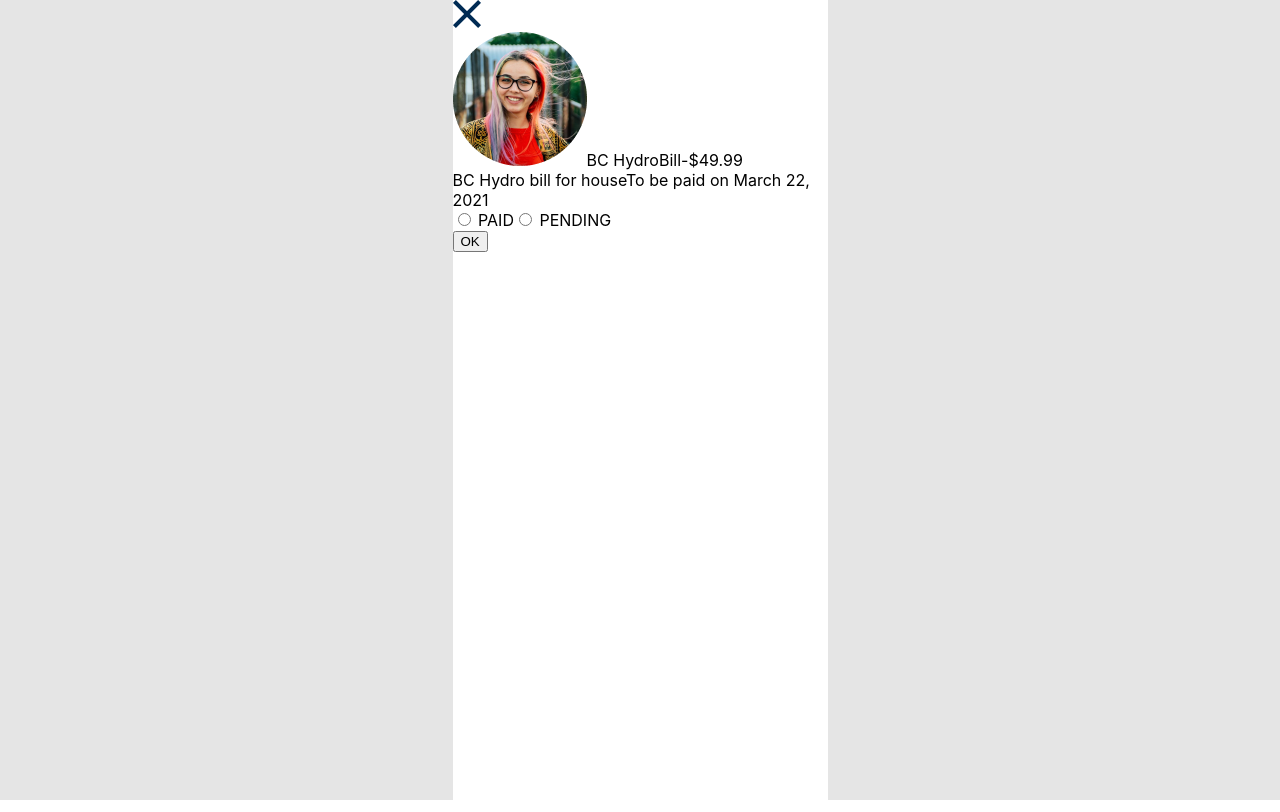
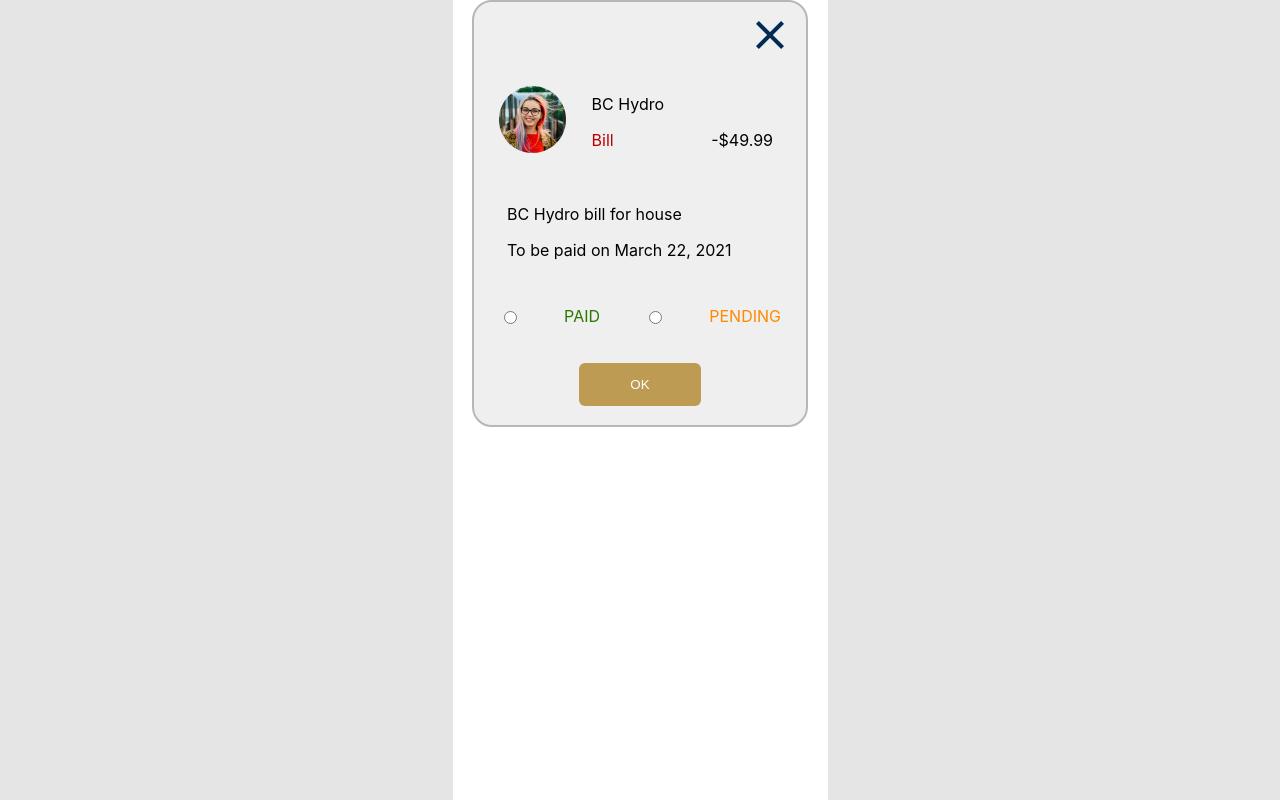
Before and after one commit to Evelyn-ZYW/MDIA3109-Mid-term, a React (Create React App) app: page / in a window 1280 px wide. Built offline with nearby package versions, Linux system fonts and the light colour scheme.

Commit message:
comps/Popup 50% in progress

```diff
--- a/src/comps/Popup/index.js
+++ b/src/comps/Popup/index.js
@@ -1,44 +1,103 @@
-import React from 'react';
+import React, {useState} from 'react';
 import styled from 'styled-components';
 import close from "images/close.png";
 import a1 from "images/a1.png";
 
 const Container = styled.div`
+    min-width: 332px;
+    max-width: 332px;
+    min-height: 423px;
+    max-height: 432px;
+    border: 2px solid #B7B7B7;
+    border-radius: 20px;
+    background-color: rgba(238, 238, 238, 0.9);
+    position: relative;
+    display: flex;
+    flex-direction: column;
+    justify-content: space-around;
+    & > div {
+        margin: 15px 25px;
+        position: relative;
+        display: flex;
+        justify-content: ${props => props.jc ? props.js : "space-between"};
+        & > img {
+            max-width: ${props => props.maxwidth ? props.maxwidth : "67px"};
+            max-height: ${props => props.maxheight ? props.maxheight : "67px"};
+        }
+        & > span {
+            display:flex;
+            flex-direction: column;
+            min-width: 70%;
+            color: ${props => props.color ? props.color : "black"};
+
+            & > span {
+                display:flex;
+                justify-content: space-between;
+                padding: 8px;
+                & > span{
+                    display:flex;
+                }
+            }
+        }
+    }
 
 `;
-const FormRadio = styled.input.attrs({type: 'radio'})`
+const FormRadio = styled.input.attrs({ type: 'radio' })`
 `;
 const Button = styled.button`
+    min-width: 122px;
+    max-width: 122px;
+    min-height: 43px;
+    max-height: 43px;
+    background-color: #BD9B52;
+    color: #FFF;
+    border-radius: 6px;
+    border: none;
+    outline: none;
+    &:active{
+        box-shadow: 0 3 px #666;
+        transform: translateY(2px);
+    }
+`;
+const Close = styled.img`
+    position: relative;
+    right: -91%;
+`;
 
-`;
-const Popup = () =>{
+
+
+const Popup = ({ onClose }) => {
     return <Container>
         <div>
-            <img src={close} />
+            <Close src={close} onClick={onClose} />
         </div>
         <div>
             <img src={a1} />
-            <span>BC Hydro</span>
             <span>
-                <span>Bill</span>
-                <span>-$49.99</span>
+                <span>BC Hydro</span>
+                <span>
+                    <span style={{color:"#B80000"}}>Bill</span>
+                    <span>-$49.99</span>
+                </span>
             </span>
         </div>
         <div>
-            <span>BC Hydro bill for house</span>
-            <span>To be paid on March 22, 2021</span>
+            <span>
+                <span>BC Hydro bill for house</span>
+                <span>To be paid on March 22, 2021</span>
+            </span>
         </div>
         <div>
-            <FormRadio /> PAID
-            <FormRadio /> PENDING
+            <FormRadio /> <div style={{ color: "#2D7700" }} > PAID</div>
+            <FormRadio /> <div style={{ color: "#FF8A00" }}>PENDING</div>
         </div>
-        <div>
+        <div style={{ justifyContent: "center" }}>
             <Button>OK</Button>
         </div>
 
     </Container>
 }
 Popup.defaultProps = {
-    img: "images/close.svg"
+
 }
 export default Popup;
```
Also changed, not shown: 1 other file (tests, documents, lock files or other folders).
